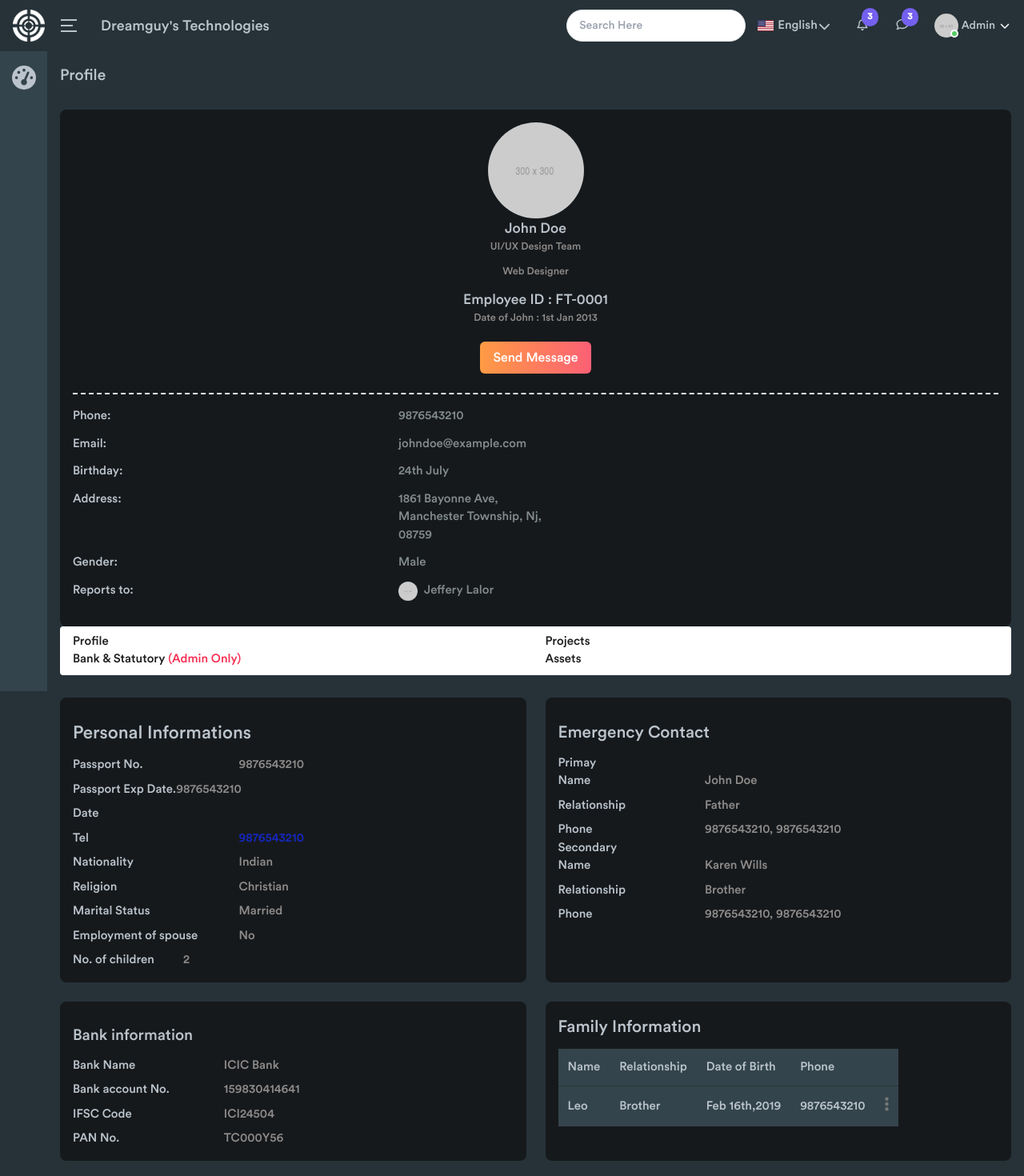
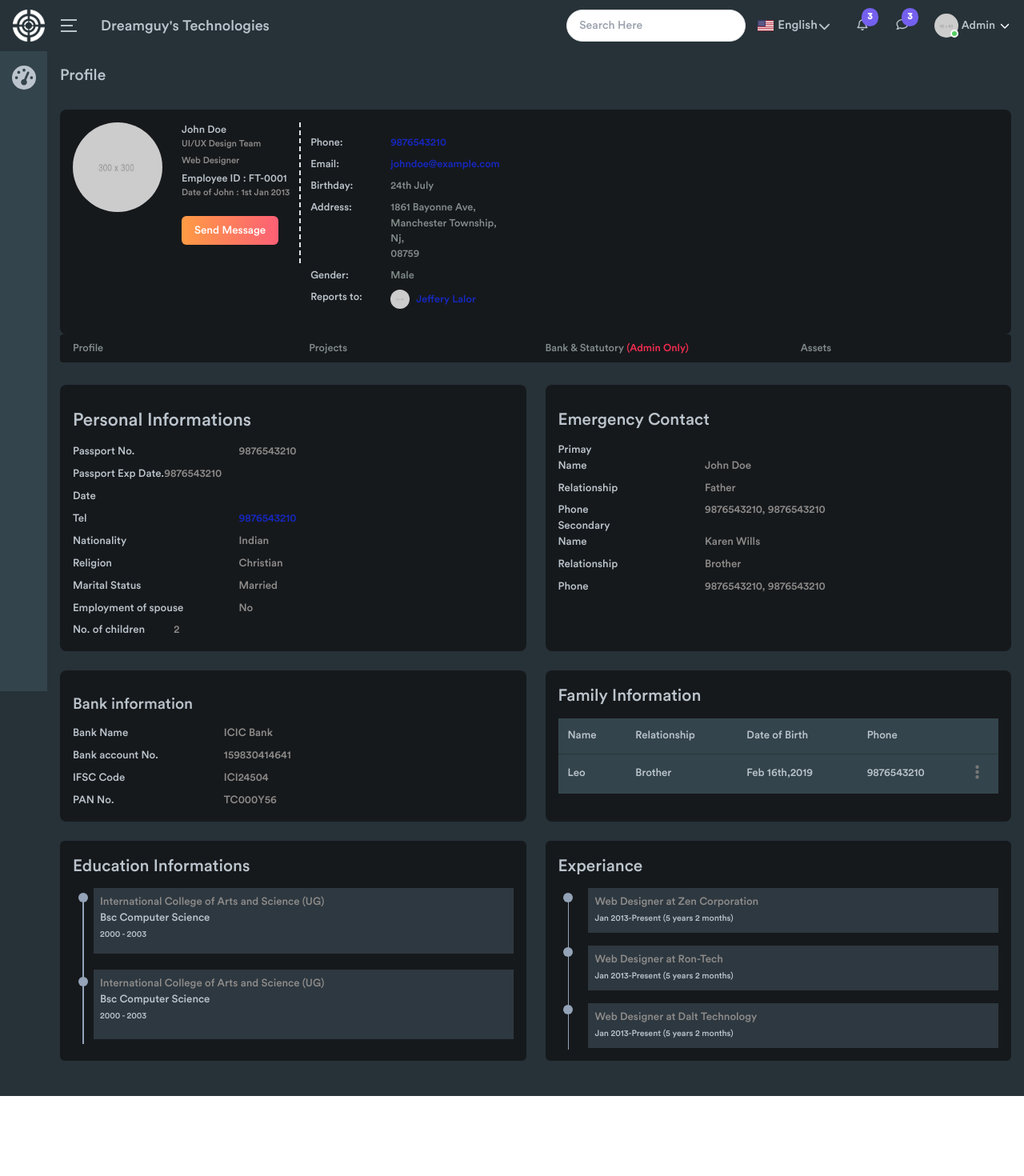
Before and after one commit to otobong23/payroll-management, a Next.js app: page /all-employees/profile in a window 1280 px wide. Shown: the top 1470 px of the page at 80% size. After the commit the page ends 1370 px from the top, so only its background shows below. Built offline with nearby package versions, Linux system fonts and the light colour scheme.

Commit message:
profile update

```diff
--- a/src/app/(dashboard)/all-employees/profile/components/Profile.tsx
+++ b/src/app/(dashboard)/all-employees/profile/components/Profile.tsx
@@ -6,12 +6,12 @@ function Profile() {
   return (
     <div>
         <div className='my-7'>
-            <div className="personal text-[#bbc4cc] grid grid-cols-2 gap-6">
+            <div className="personal text-[#bbc4cc] grid sm:grid-cols-2 gap-6">
                <div className="personal-info p-4 rounded-lg bg-[#16191c]">
                     <header className='py-3'>
                         <h1 className='text-[1.4rem]'>Personal Informations</h1>
                     </header>
-                    <div className="informations flex flex-col gap-2">
+                    <div className="informations flex flex-col gap-2 text-[.83rem]">
                         <div className="passport-no flex justify-start gap-9">
                             <h1 className='flex-1'>Passport No.</h1>
                             <p className='flex-[2] text-[#8e8c8a]'>9876543210</p>
@@ -51,7 +51,7 @@ function Profile() {
                     </div>
                </div>
 
-               <div className="emergency-contact p-4 rounded-lg bg-[#16191c]">
+               <div className="emergency-contact p-4 rounded-lg bg-[#16191c] text-[.83rem]">
                     <header className='py-3'>
                         <h1 className='text-[1.3rem]'>Emergency Contact</h1>
                     </header>
@@ -94,7 +94,7 @@ function Profile() {
                     </div>
                </div>
 
-               <div className="bank-information p-4 rounded-lg bg-[#16191c]">
+               <div className="bank-information p-4 rounded-lg bg-[#16191c] text-[.83rem]">
                     <header className='py-3'>
                         <h1 className='text-[1.2rem]'>Bank information</h1>
                     </header>
@@ -118,12 +118,12 @@ function Profile() {
                     </div>
                </div>
 
-               <div className="family-informations p-4 rounded-lg bg-[#16191c] overflow-hidden">
+               <div className="family-informations p-4 rounded-lg bg-[#16191c] overflow-hidden text-[.83rem]">
                     <div>
                         <h1 className='text-[1.3rem] mb-3'>Family Information</h1>
                     </div>
                     <div className="whitespace-nowrap overflow-x-scroll">
-                        <table className='w-[400px]'>
+                        <table className='w-full md:w-[100px'>
                             <thead>
                                 <tr className='bg-[#34444c] border-b border-[#2a3733]'>
                                     <td className='p-3'><h1>Name</h1></td>
@@ -146,16 +146,16 @@ function Profile() {
                     </div>
                </div>
 
-               <div className="educations-info bg-[#16191c] p-4 rounded-md">
+               <div className="educations-info bg-[#16191c] p-4 rounded-md text-[.83rem]">
                     <header>
                         <h1 className='text-[1.3rem]'>Education Informations</h1>
                     </header>
                     <div className='ps-3'>
                         <div className="info1 flex gap-3">
-                            <div className="circle bg-slate-400 w-[2px] h-[120px] relative top-5">
+                            <div className="circle bg-slate-400 w-[2px] h-[94px] relative top-5">
                                 <span className='w-3 h-3 bg-slate-400 absolute rounded-full right-[-5px] top-[-2px]'></span>
                             </div>
-                            <div className='bg-[#2e3840] p-2 mt-3'>
+                            <div className='bg-[#2e3840] p-2 mt-3 w-full'>
                                 <h1 className='text-[#8e8c8a]'>
                                     International College of Arts and Science (UG)
                                 </h1>
@@ -166,10 +166,10 @@ function Profile() {
                             </div>
                         </div>
                         <div className="info1 flex gap-3">
-                            <div className="circle bg-slate-400 w-[2px] h-[107px] relative top-5">
-                                <span className='w-3 h-3 bg-slate-400 absolute rounded-full right-[-5px] top-[5px]'></span>
+                            <div className="circle bg-slate-400 w-[2px] h-[4.7rem] sm:h-[6.7rem] relative top-5 sm:top-[6px]">
+                                <span className='w-3 h-3 bg-slate-400 absolute rounded-full right-[-5px] top-[5px] sm:top-[23px]'></span>
                             </div>
-                            <div className='bg-[#2e3840] p-2 mt-5'>
+                            <div className='bg-[#2e3840] p-2 mt-5 w-full'>
                                 <h1 className='text-[#8e8c8a]'>
                                     International College of Arts and Science (UG)
                                 </h1>
@@ -182,7 +182,7 @@ function Profile() {
                     </div>
                </div>
 
-               <div className="educations-info bg-[#16191c] p-4 rounded-md">
+               <div className="educations-info bg-[#16191c] p-4 rounded-md text-[.83rem]">
                     <header>
                         <h1 className='text-[1.3rem]'>Experiance</h1>
                     </header>
--- a/src/app/(dashboard)/all-employees/profile/components/Project.tsx
+++ b/src/app/(dashboard)/all-employees/profile/components/Project.tsx
@@ -1,7 +1,11 @@
 import React from 'react'
+import Image from 'next/image';
+import user from '../img/user.jpg';
 
 export default function Project() {
   return (
-    <div>Project</div>
+    <div>
+
+    </div>
   )
 }
--- a/src/app/(dashboard)/all-employees/profile/page.tsx
+++ b/src/app/(dashboard)/all-employees/profile/page.tsx
@@ -19,34 +19,36 @@ function page() {
             <p className='text-[1.2rem] text-[#bbc4cc]'>Profile</p>
         </header>
 
-        <div className="profile-card bg-[#16191c] p-4 rounded-lg">
-            <div className="profile text-center flex flex-col items-center pb-3 border-b-2 border-dashed">
-                <div></div>
+        <div className="profile-card bg-[#16191c] p-4 rounded-lg text-[.8rem] flex flex-col smm:flex-row smm:gap-6">
+            <div className='flex justify-center'>
                 <div>
-                    <Image src={user} alt="alt" className='w-[120px] rounded-full'/>
+                <Image src={user} alt="alt" className='w-[112px] rounded-full'/>
                 </div>
-                <div>
-                    <h1 className='text-[#bbc4cc] text-[1.1rem]'>John Doe</h1>
-                    <p className='text-[#8e8c8a] text-[.8rem]'>UI/UX Design Team</p>
-                    <p className='text-[#8e8c8a] text-[.8rem] py-3'>Web Designer</p>
             </div>
-                <div className='pb-2'>
-                    <h1 className='text-[#bbc4cc] text-[1.1rem]'>Employee ID : FT-0001</h1>
-                    <p className='text-[#8e8c8a] text-[.8rem]'>Date of John : 1st Jan 2013</p>
+            <div className='sm:flex sm:gap-3'>
+                <div className="profile text-center items-center pb-3 border-b-2 sm:border-b-0 border-dashed sm:border-r-2 text-[.8rem] sm:pe-3 sm:h-44">
+                    <div className='smm:text-left'>
+                        <h1 className='text-[#bbc4cc] text-[.8rem]'>John Doe</h1>
+                        <p className='text-[#8e8c8a] text-[.7rem]'>UI/UX Design Team</p>
+                        <p className='text-[#8e8c8a] text-[.7rem] py-1'>Web Designer</p>
+                    </div>
+                    <div className='pb-2 smm:text-left'>
+                        <h1 className='text-[#bbc4cc] text-[.8rem]'>Employee ID : FT-0001</h1>
+                        <p className='text-[#8e8c8a] text-[.7rem]'>Date of John : 1st Jan 2013</p>
                     </div>
 
-                <div className="button py-3">
-                    <button className=' bg-gradient-color text-white p-2 px-4 rounded-md text-[1rem]'>Send Message</button>
+                    <div className="button py-1 pt-3 smm:text-left">
+                        <button className=' bg-gradient-color text-white p-2 px-4 rounded-md text-[.84rem]'>Send Message</button>
                     </div>
                 </div>
-            <div className="details py-4 flex flex-col gap-3">
+                <div className="details py-4 flex flex-col gap-2">
                     <div className="phone flex justify-start gap-8">
                         <h1 className='text-[#bbc4cc] flex-1'>Phone:</h1>
-                    <p className='text-[#828c8a] flex-[2] text-[#1628C3]'>9876543210</p>
+                        <p className='flex-[2] text-[#1628C3]'>9876543210</p>
                     </div>
                     <div className="email flex justify-start gap-8">
                         <h1 className='text-[#bbc4cc] flex-1'>Email:</h1>
-                    <p className='text-[#828c8a] flex-[2] text-[#1628C3]'>johndoe@example.com</p>
+                        <p className='flex-[2] text-[#1628C3]'>johndoe@example.com</p>
                     </div>
                     <div className="birthday flex justify-start gap-8">
                         <h1 className='text-[#bbc4cc] flex-1'>Birthday:</h1>
@@ -68,22 +70,24 @@ function page() {
                         <h1 className='text-[#bbc4cc] flex-1'>Reports to:</h1>
                         <div className='flex gap-2 items-center flex-[2]'>
                             <Image src={user} alt="alt" className='w-6 rounded-full'/>
-                        <p className='text-[#828c8a] text-[#1628C3]'>Jeffery Lalor</p>
+                            <p className='text-[#1628C3]'>Jeffery Lalor</p>
                         </div>
                     </div>
                 </div>
             </div>
-        <div className="navigation grid grid-cols-2 gap-x-2 bg-white py-2 pe-4 rounded">
-            <div className='hover:border-b-2 transition-all border-[#ff9b44]' onClick={() => setActiveTab('Profile')}>
+
+        </div>
+        <div className="navigation grid grid-cols-2 gap-x-2 gap-y-2 bg-white sm:bg-[#16191c] py-2 pe-4 rounded text-[.8rem] sm:text-[#828c8a] smm:grid-cols-4">
+            <div className='hover:border-b-2 sm:hover:text-white transition-all border-[#ff9b44]' onClick={() => setActiveTab('Profile')}>
                 <h1 className='ps-4'>Profile</h1>
             </div>
-            <div className='hover:border-b-2 transition-all border-[#ff9b44]' onClick={() => setActiveTab('Projects')}>
+            <div className='hover:border-b-2 sm:hover:text-white transition-all border-[#ff9b44]' onClick={() => setActiveTab('Projects')}>
                 <h1 className='ps-4'>Projects</h1>
             </div>
-            <div className='w-[100%] me-11 hover:border-b-2 transition-all border-[#ff9b44]' onClick={() => setActiveTab('Bank')}>
+            <div className='w-52 me-11 hover:border-b-2 sm:hover:text-white transition-all border-[#ff9b44]' onClick={() => setActiveTab('Bank')}>
                 <h1 className='ps-4'>Bank & Statutory <span className='text-[#f62d51] font-light'>(Admin Only)</span></h1>
             </div>
-            <div className='hover:border-b-2 transition-all border-[#ff9b44]' onClick={() => setActiveTab('Assets')}>
+            <div className='w-38 hover:border-b-2 sm:hover:text-white transition-all border-[#ff9b44] ms-6' onClick={() => setActiveTab('Assets')}>
                 <h1 className='ps-4'>Assets</h1>
             </div>
         </div>
--- a/tailwind.config.ts
+++ b/tailwind.config.ts
@@ -11,6 +11,9 @@ const config: Config = {
       backgroundImage: {
         "gradient-color": 'var(--gradient)',
       },
+      screens: {
+        "smm": '575px',
+      },
     },
   },
   plugins: [],
```
Lines whose indentation alone changed are shown as unchanged.
